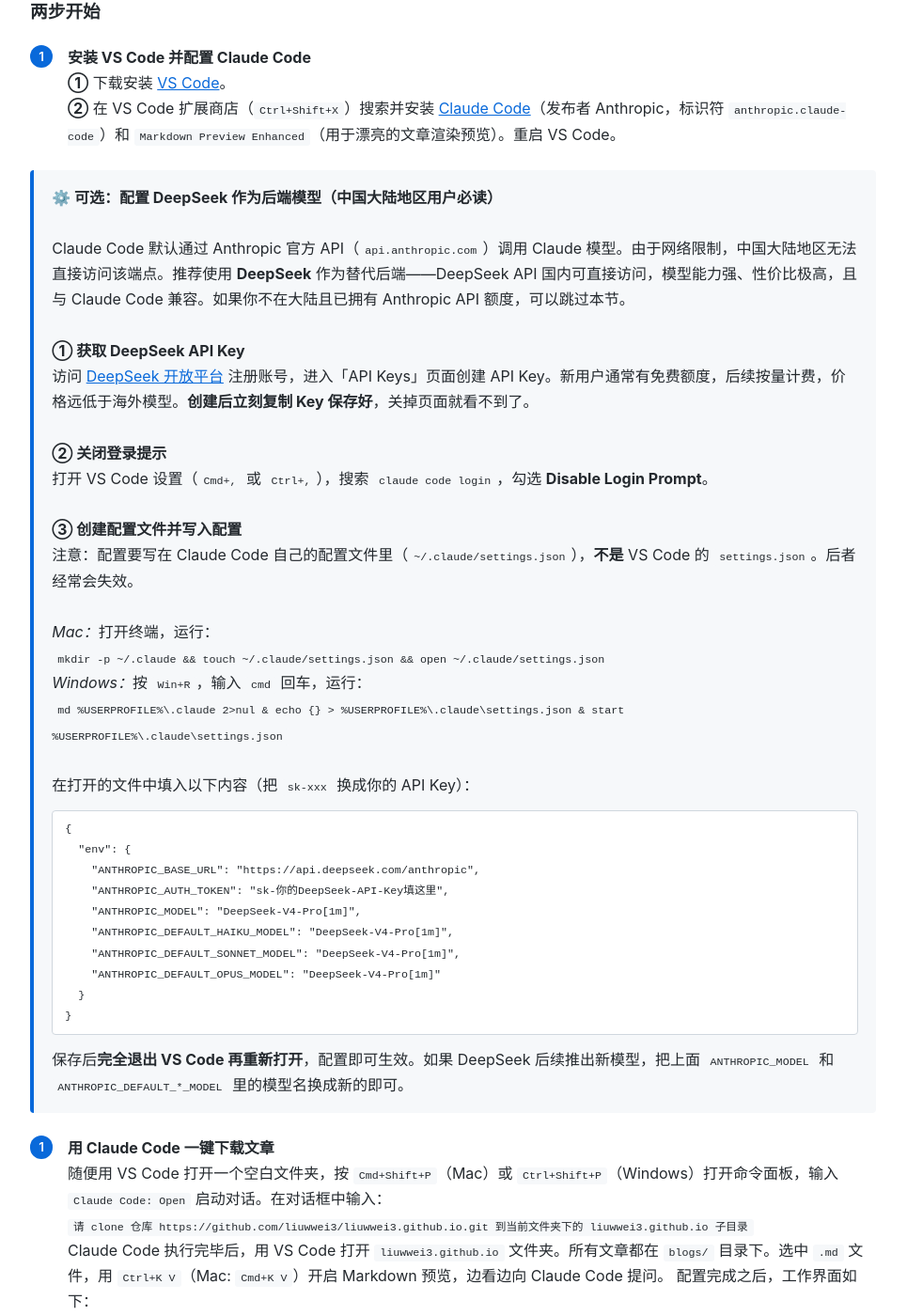
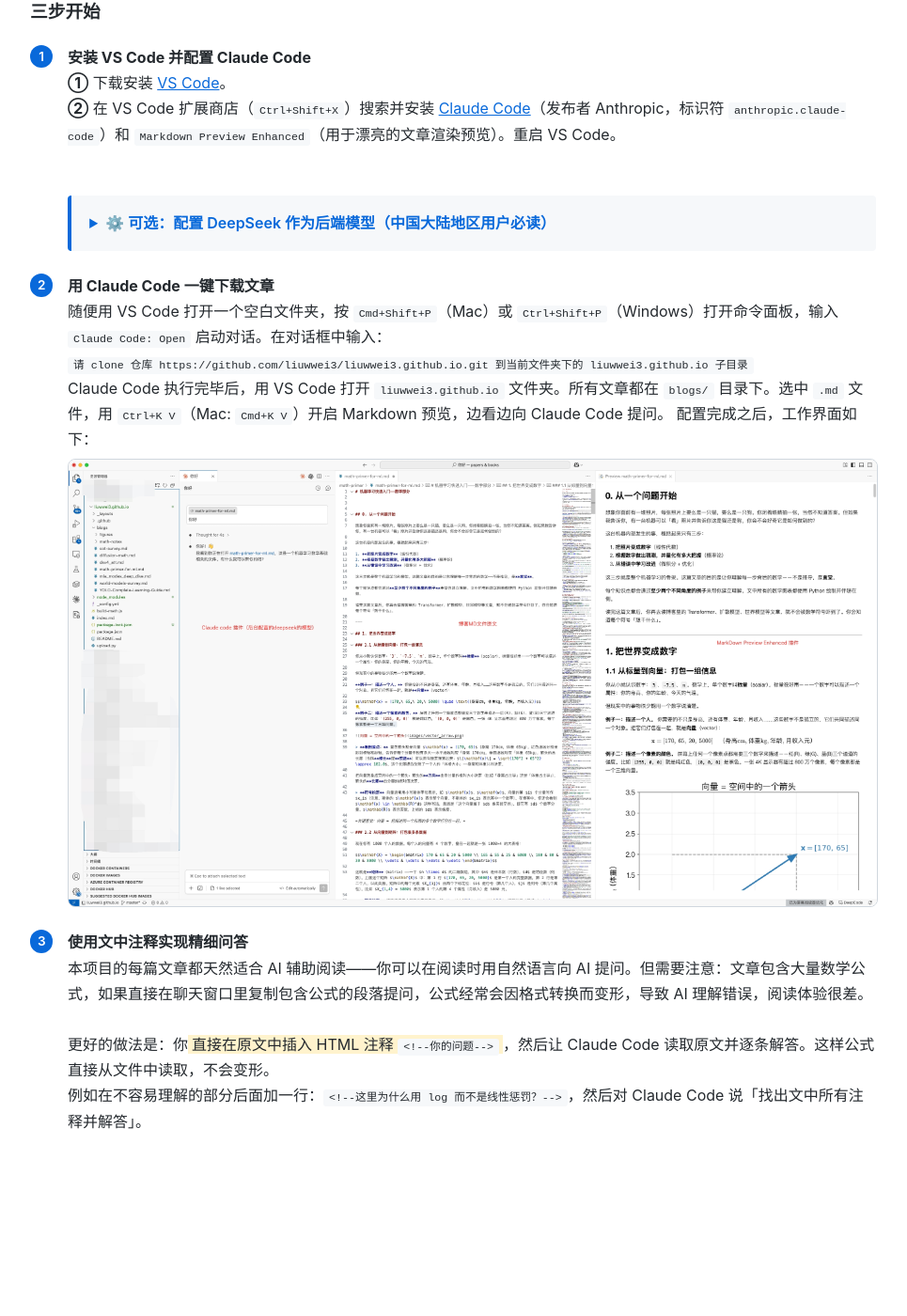
Before and after one commit to liuwwei3/liuwwei3.github.io, a Jekyll site: the page built from index.md, in a window 1280 px wide and 1400 px high, scrolled down 1075 px. Shown: the whole window at 94% size, without its empty margins (158-1123 px from the left). Built offline with Jekyll 4.4.1, drawn with Linux system fonts in a browser that asks for light colours; after the commit the page ends 2330 px from its top, so only the background shows below that; some of the changed text lies outside the part shown.

Commit message:
Update homepage: title to Davi Liu's AI Blogs, merge agent reading steps into single 3-step list, DeepSeek config as collapsible details

```diff
--- a/index.md
+++ b/index.md
@@ -1,6 +1,6 @@
 ---
 layout: default
-title: 大伟的AI学习日志
+title: Davi Liu's AI Blogs
 ---
 
 <style>
@@ -82,7 +82,7 @@
   .img-lightbox-bg { position: absolute; inset: 0; cursor: default; }
 </style>
 
-# 大伟的AI学习日志
+# Davi Liu's AI Blogs
 
 ---
 
@@ -184,39 +184,29 @@
 
 这个仓库最适合的打开方式是：**用 VS Code + Claude Code 把文章下载到本地，逐段精读。** 你不需要安装 git、不需要懂命令行——全程在 VS Code 里用自然语言对话就能完成。
 
-### 两步开始
+### 三步开始
 
 <ol class="ai-steps">
   <li>
     <strong>安装 VS Code 并配置 Claude Code</strong><br>
     <strong>①</strong> 下载安装 <a href="https://code.visualstudio.com/">VS Code</a>。<br>
-    <strong>②</strong> 在 VS Code 扩展商店（<code>Ctrl+Shift+X</code>）搜索并安装 <a href="https://marketplace.visualstudio.com/items?itemName=anthropic.claude-code">Claude Code</a>（发布者 Anthropic，标识符 <code>anthropic.claude-code</code>）和 <code>Markdown Preview Enhanced</code>（用于漂亮的文章渲染预览）。重启 VS Code。<br>
+    <strong>②</strong> 在 VS Code 扩展商店（<code>Ctrl+Shift+X</code>）搜索并安装 <a href="https://marketplace.visualstudio.com/items?itemName=anthropic.claude-code">Claude Code</a>（发布者 Anthropic，标识符 <code>anthropic.claude-code</code>）和 <code>Markdown Preview Enhanced</code>（用于漂亮的文章渲染预览）。重启 VS Code。<br><br>
 
-  </li>
-</ol>
-
-<!-- 图片灯箱浮层 -->
-<div class="img-lightbox" id="img-vscode-setup">
-  <a class="img-lightbox-bg" href="#_" title="关闭"></a>
-  <a class="img-lightbox-close" href="#_" title="关闭 (Esc)">&times;</a>
-  <img src="vscode-read-config.jpeg" alt="VS Code 工作界面">
-</div>
-
-<div style="background:#f6f8fa; border-left:4px solid #0969da; padding:1em 1.2em; margin:1.5em 0; border-radius:4px;">
-<strong>⚙️ 可选：配置 DeepSeek 作为后端模型（中国大陆地区用户必读）</strong><br><br>
-Claude Code 默认通过 Anthropic 官方 API（<code>api.anthropic.com</code>）调用 Claude 模型。由于网络限制，中国大陆地区无法直接访问该端点。推荐使用 <strong>DeepSeek</strong> 作为替代后端——DeepSeek API 国内可直接访问，模型能力强、性价比极高，且与 Claude Code 兼容。如果你不在大陆且已拥有 Anthropic API 额度，可以跳过本节。<br><br>
-<strong>① 获取 DeepSeek API Key</strong><br>
-访问 <a href="https://platform.deepseek.com/">DeepSeek 开放平台</a> 注册账号，进入「API Keys」页面创建 API Key。新用户通常有免费额度，后续按量计费，价格远低于海外模型。<strong>创建后立刻复制 Key 保存好</strong>，关掉页面就看不到了。<br><br>
-<strong>② 关闭登录提示</strong><br>
-打开 VS Code 设置（<code>Cmd+,</code> 或 <code>Ctrl+,</code>），搜索 <code>claude code login</code>，勾选 <strong>Disable Login Prompt</strong>。<br><br>
-<strong>③ 创建配置文件并写入配置</strong><br>
-注意：配置要写在 Claude Code 自己的配置文件里（<code>~/.claude/settings.json</code>），<strong>不是</strong> VS Code 的 <code>settings.json</code>。后者经常会失效。<br><br>
-<em>Mac：</em>打开终端，运行：<br>
-<code>mkdir -p ~/.claude && touch ~/.claude/settings.json && open ~/.claude/settings.json</code><br>
-<em>Windows：</em>按 <code>Win+R</code>，输入 <code>cmd</code> 回车，运行：<br>
-<code>md %USERPROFILE%\.claude 2>nul & echo {} > %USERPROFILE%\.claude\settings.json & start %USERPROFILE%\.claude\settings.json</code><br><br>
-在打开的文件中填入以下内容（把 <code>sk-xxx</code> 换成你的 API Key）：<br>
-<pre style="background:#fff; padding:0.6em 1em; border-radius:4px; border:1px solid #d0d7de; overflow-x:auto;"><code>{
+    <details style="background:#f6f8fa; border-left:4px solid #0969da; padding:1em 1.2em; margin:1.5em 0; border-radius:4px;">
+    <summary style="font-weight:600; cursor:pointer; color:#0969da;">⚙️ 可选：配置 DeepSeek 作为后端模型（中国大陆地区用户必读）</summary><br>
+    Claude Code 默认通过 Anthropic 官方 API（<code>api.anthropic.com</code>）调用 Claude 模型。由于网络限制，中国大陆地区无法直接访问该端点。推荐使用 <strong>DeepSeek</strong> 作为替代后端——DeepSeek API 国内可直接访问，模型能力强、性价比极高，且与 Claude Code 兼容。如果你不在大陆且已拥有 Anthropic API 额度，可以跳过本节。<br><br>
+    <strong>① 获取 DeepSeek API Key</strong><br>
+    访问 <a href="https://platform.deepseek.com/">DeepSeek 开放平台</a> 注册账号，进入「API Keys」页面创建 API Key。新用户通常有免费额度，后续按量计费，价格远低于海外模型。<strong>创建后立刻复制 Key 保存好</strong>，关掉页面就看不到了。<br><br>
+    <strong>② 关闭登录提示</strong><br>
+    打开 VS Code 设置（<code>Cmd+,</code> 或 <code>Ctrl+,</code>），搜索 <code>claude code login</code>，勾选 <strong>Disable Login Prompt</strong>。<br><br>
+    <strong>③ 创建配置文件并写入配置</strong><br>
+    注意：配置要写在 Claude Code 自己的配置文件里（<code>~/.claude/settings.json</code>），<strong>不是</strong> VS Code 的 <code>settings.json</code>。后者经常会失效。<br><br>
+    <em>Mac：</em>打开终端，运行：<br>
+    <code>mkdir -p ~/.claude && touch ~/.claude/settings.json && open ~/.claude/settings.json</code><br>
+    <em>Windows：</em>按 <code>Win+R</code>，输入 <code>cmd</code> 回车，运行：<br>
+    <code>md %USERPROFILE%\\.claude 2>nul & echo {} > %USERPROFILE%\\.claude\\settings.json & start %USERPROFILE%\\.claude\\settings.json</code><br><br>
+    在打开的文件中填入以下内容（把 <code>sk-xxx</code> 换成你的 API Key）：<br>
+    <pre style="background:#fff; padding:0.6em 1em; border-radius:4px; border:1px solid #d0d7de; overflow-x:auto;"><code>{
   "env": {
     "ANTHROPIC_BASE_URL": "https://api.deepseek.com/anthropic",
     "ANTHROPIC_AUTH_TOKEN": "sk-你的DeepSeek-API-Key填这里",
@@ -226,11 +216,12 @@
     "ANTHROPIC_DEFAULT_OPUS_MODEL": "DeepSeek-V4-Pro[1m]"
   }
 }</code></pre>
-保存后<strong>完全退出 VS Code 再重新打开</strong>，配置即可生效。如果 DeepSeek 后续推出新模型，把上面 <code>ANTHROPIC_MODEL</code> 和 <code>ANTHROPIC_DEFAULT_*_MODEL</code> 里的模型名换成新的即可。
-</div>
+    保存后<strong>完全退出 VS Code 再重新打开</strong>，配置即可生效。如果 DeepSeek 后续推出新模型，把上面 <code>ANTHROPIC_MODEL</code> 和 <code>ANTHROPIC_DEFAULT_*_MODEL</code> 里的模型名换成新的即可。
+    </details>
 
-<ol class="ai-steps" start="2">
-  <li>
+  </li>
+
+<li>
     <strong>用 Claude Code 一键下载文章</strong><br>
     随便用 VS Code 打开一个空白文件夹，按 <code>Cmd+Shift+P</code>（Mac）或 <code>Ctrl+Shift+P</code>（Windows）打开命令面板，输入 <code>Claude Code: Open</code> 启动对话。在对话框中输入：<br>
     <code>请 clone 仓库 https://github.com/liuwwei3/liuwwei3.github.io.git 到当前文件夹下的 liuwwei3.github.io 子目录</code><br>
@@ -244,4 +235,11 @@
 	    更好的做法是：你<span style="background:#fff3cd;padding:0 4px;">直接在原文中插入 HTML 注释 <code>&lt;!--你的问题--&gt;</code></span>，然后让 Claude Code 读取原文并逐条解答。这样公式直接从文件中读取，不会变形。<br>
     例如在不容易理解的部分后面加一行：<code>&lt;!--这里为什么用 log 而不是线性惩罚？--&gt;</code>，然后对 Claude Code 说「找出文中所有注释并解答」。
   </li>
+
 </ol>
+
+<!-- 图片灯箱浮层 -->
+<div class="img-lightbox" id="img-vscode-setup">
+  <a class="img-lightbox-bg" href="#_" title="关闭"></a>
+  <a class="img-lightbox-close" href="#_" title="关闭 (Esc)">&times;</a>
+  <img src="vscode-read-config.jpeg" alt="VS Code 工作界面">
```
